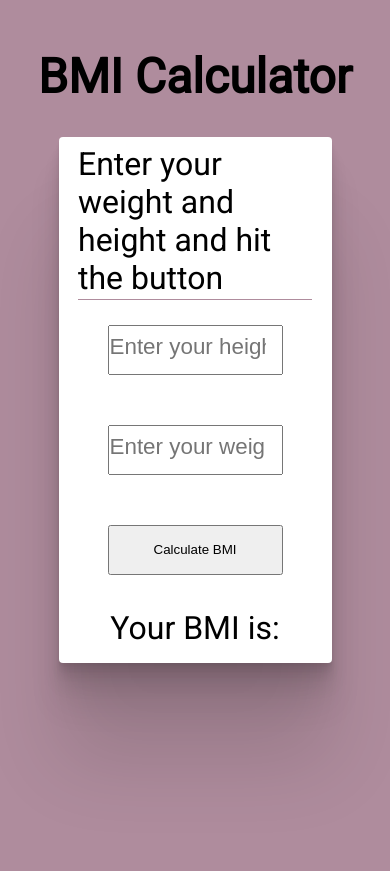
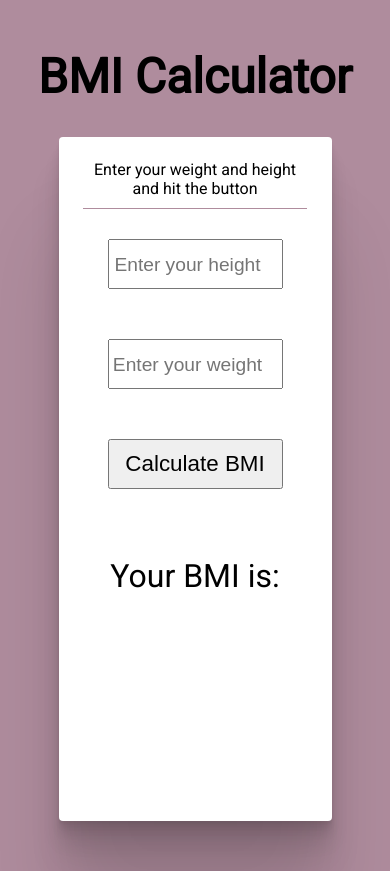
Before and after one commit to piotrektnw/calculator, a website: page index.html in a window 390 px wide. Before the commit the page ends 844 px from the top, so only its background shows below. Drawn offline with Linux system fonts and the light colour scheme.

Commit message:
RWD and stylization upgraded

```diff
--- a/index.html
+++ b/index.html
@@ -14,7 +14,7 @@
     <title>Calculator</title>
   </head>
   <body>
-    <h1>BMI Calculator</h1>
+    <h1 class="main-title">BMI Calculator</h1>
     <div class="container">
       <p class="title">Enter your weight and height and hit the button</p>
       <!-- <div class="inter-container"> -->
@@ -33,8 +33,9 @@
         <button class="check">Calculate BMI</button>
       </div>
       <div class="output-container">
-        <p class="output-title">Your BMI is:<span class="output"> </span></p>
-        <p class="description"></p>
+        <p class="output-item output-title">Your BMI is:</p>
+        <p class="output-item output"></p>
+        <p class="output-item description"></p>
       </div>
     </div>
   </body>
--- a/src/js/script.js
+++ b/src/js/script.js
@@ -1,10 +1,10 @@
 const weight = document.querySelector('.weight');
 const height = document.querySelector('.height');
 const output = document.querySelector('.output');
-const input = document.querySelectorAll('.input');
 const check = document.querySelector('.check');
 const body = document.querySelector('body');
-const description = document.querySelector('.description')
+const description = document.querySelector('.description');
+const title = document.querySelector('.title')
 
 class User {
     constructor (height, weight) {
@@ -27,7 +27,6 @@ const countBMI = () => {
 
         switch (true) {
             case (visitor.height <= 2.5):
-
                 output.innerHTML = visitor.userBmi()
                 break;
             case (height.value > 2.5 && height.value < 80):
@@ -35,7 +34,7 @@ const countBMI = () => {
                 return
             case (visitor.height >= 80):
                 visitor.height = height.value/100;
-                output.innerHTML = visitor.userBmi(height, weight)
+                output.innerHTML = visitor.userBmi()
                 break;
             default:
                 description.innerHTML = "Please fill height and weight";
@@ -46,43 +45,51 @@ const countBMI = () => {
             return
         }
 
-    changeBodyBg(visitor.userBmi())
+    feedback(visitor.userBmi())
 }
 
 
-const changeBodyBg = (bmi) => {
+const feedback = (bmi) => {
 
     switch (true) {
         case (bmi < 16):
         body.style.backgroundColor = "#c1121f";
+        title.style.borderColor = "#c1121f";
         description.innerHTML = "You are very malnourished. It is strongly recommended to contact your doctor."
         break;
         case (bmi > 16 && bmi < 17):
             body.style.backgroundColor = "#780000";
+            title.style.borderColor = "#780000";
             description.innerHTML = "You are malnourished. It is suggested to contact your doctor."
         break;
         case (bmi >= 17 && bmi <= 18.5):
             body.style.backgroundColor = "#f7b538";
+            title.style.borderColor = "#f7b538";
             description.innerHTML = "You are underweight. It is suggested to think about gaining weight."
         break;
         case (bmi > 18.5 && bmi < 25):
             body.style.backgroundColor = "#7ddf64";
+            title.style.borderColor = "#7ddf64";
             description.innerHTML = "Congratulations! Your weight is great! Keep on doing this way!"
         break;
         case (bmi >= 25 && bmi < 30):
             body.style.backgroundColor = "#f7b538";
+            title.style.borderColor = "#f7b538";
             description.innerHTML = "According to BMI you are overweight. Please consider healthy diet."
         break;
         case (bmi >= 30 && bmi < 35):
             body.style.backgroundColor = "#780000";
+            title.style.borderColor = "#780000";
             description.innerHTML = "According to BMI you are in first phase of obesity. Please be careful and contact your doctor or dietician."
         break;
         case (bmi >= 35 && bmi < 40):
             body.style.backgroundColor = "#c1121f";
+            title.style.borderColor = "#c1121f";
             description.innerHTML = "According to BMI you are in second phase of obesity.  It is strongly suggested to contact your doctor."
         break;
         case (bmi >= 40):
             body.style.backgroundColor = "#d90429";
+            title.style.borderColor = "#d90429";
             description.innerHTML = "Third phase of obesity. This weight is dangerous for your health. Please contact your doctor."
         break;
         default:
--- a/src/sass/style.scss
+++ b/src/sass/style.scss
@@ -5,13 +5,11 @@
 }
 
 body {
-  height: 100vh;
   font-family: "Roboto", sans-serif;
   font-size: 62.5%;
   overflow-x: hidden;
   background-color: #af8c9d;
-  // background-image: linear-gradient(315deg, #af8c9d 0%, #8cacac 74%);
-  transition: 0.5s;
+  transition: 0.5s background-color;
 }
 
 :focus {
@@ -28,9 +26,9 @@ body {
   text-align: center;
 }
 
-h1 {
+.main-title {
   text-align: center;
-  padding: 1em 0 0.5em 0;
+  padding: 1em 5px 0.5em 5px;
   font-size: 3rem;
 }
 
@@ -50,13 +48,16 @@ h1 {
   align-items: center;
   justify-content: space-evenly;
   flex-wrap: wrap;
+  margin-bottom: 50px;
 
   .title {
     width: 100%;
-    font-size: 2rem;
+    font-size: 1.6rem;
     border-bottom: 1px solid #af8c9d;
-    margin: 0 auto;
-    padding-bottom: 1%;
+    margin: 5px;
+    padding: 10px 0;
+    text-align: center;
+    transition: 0.5s border-color;
   }
 
   .input-container {
@@ -65,11 +66,14 @@ h1 {
     height: 300px;
     display: flex;
     align-items: center;
+
     flex-direction: column;
     justify-content: space-around;
 
     .input,
     .check {
+      text-align: center;
+      font-size: 1.4rem;
       height: 50px;
       width: 100%;
       margin: 1em;
@@ -81,27 +85,56 @@ h1 {
   }
 
   .output-container {
-    align-self: start;
+    width: 50%;
+    min-height: 300px;
+    min-width: 175px;
+    display: flex;
+    justify-content: space-around;
+    align-items: start;
+    flex-direction: column;
+    text-align: center;
 
-    width: 50%;
-    min-width: 175px;
-    display: inline-block;
+    .output-item {
+      width: 100%;
+      display: block;
+    }
 
     .output-title {
       font-size: 2rem;
-      padding-top: 5%;
-      text-align: center;
     }
 
     .output {
-      padding-top: 5%;
       font-size: 3rem;
     }
 
-    .output-title,
-    .output {
-      width: 100%;
-      display: block;
+    .description {
+      font-size: 1.2rem;
     }
   }
 }
+
+@media (max-width: 992px) {
+  .container {
+    .title {
+      font-size: 1.4rem;
+    }
+  }
+  ::-webkit-input-placeholder {
+    /* Chrome/Opera/Safari */
+    font-size: 1.2rem;
+    text-align: center;
+  }
+}
+@media (max-width: 786px) {
+  .container {
+    .title {
+      font-size: 1rem;
+    }
+  }
+}
+
+@media (max-width: 386px) {
+  .main-title {
+    font-size: 2rem;
+  }
+}
```
Also changed, not shown: dist/css/style.min.css, dist/js/script.min.js, 1 other file.
